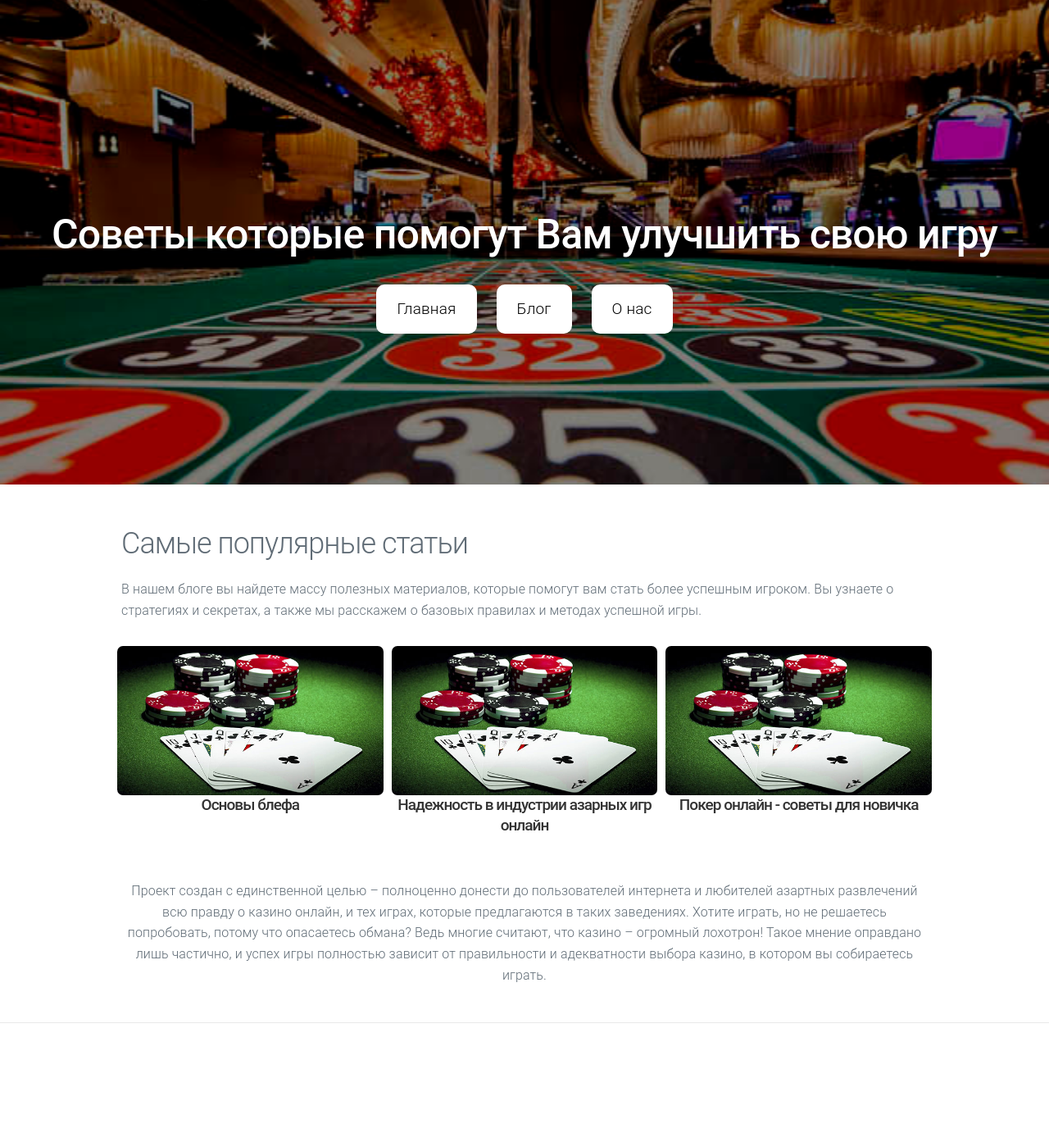
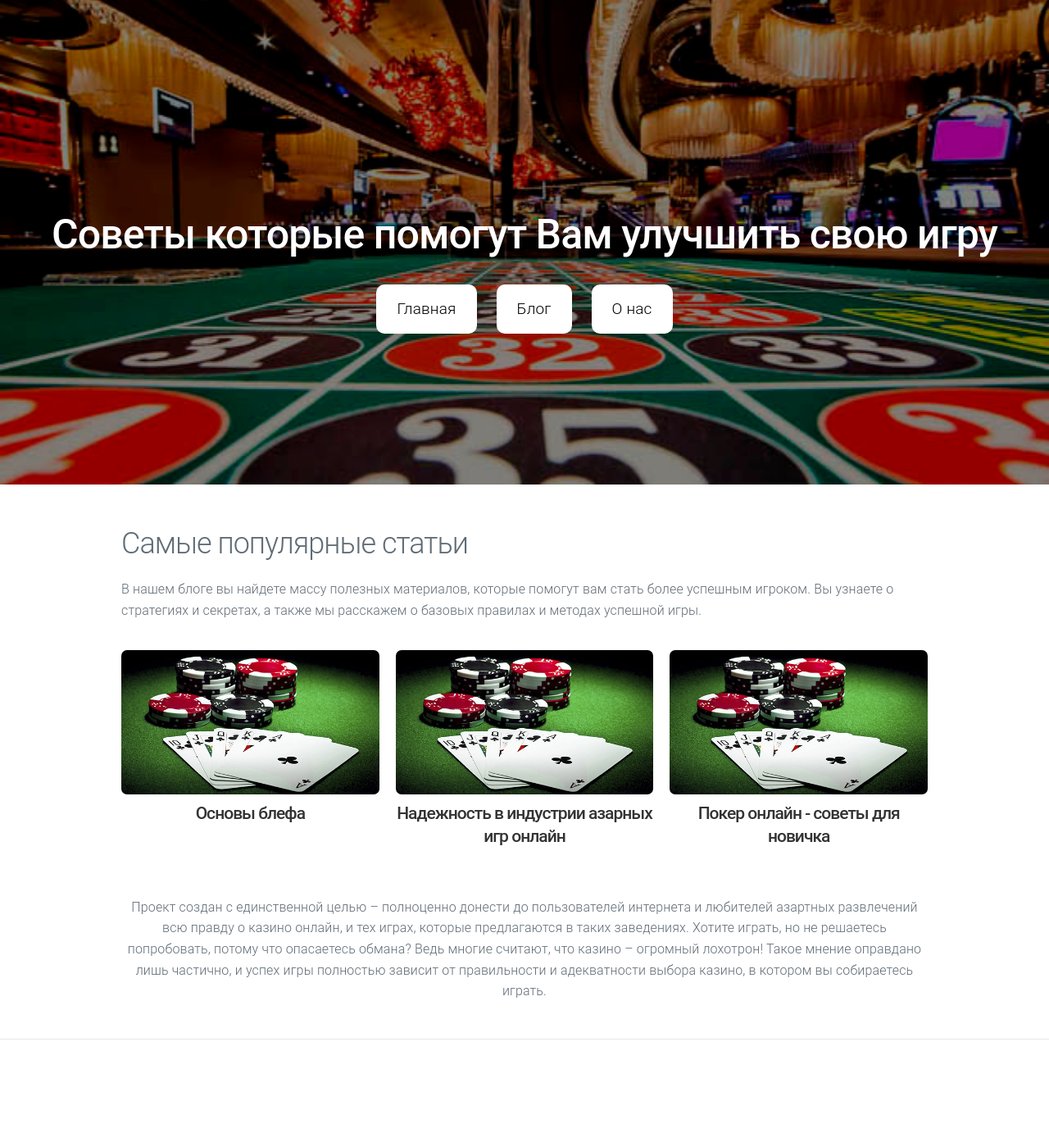
Before and after one commit to alisaklumakova/alisaklumakova.github.io, a Jekyll site: the page built from index.html, in a window 1280 px wide. Shown: the whole page at 82% size. Built offline with Jekyll 4.4.1, drawn with Linux system fonts in a browser that asks for light colours; nearby versions of some CDN libraries.

Commit message:
Update default.html

```diff
--- a/_layouts/default.html
+++ b/_layouts/default.html
@@ -29,8 +29,9 @@
         <style type="text/css">
         a {text-decoration: none;}
         .tit-p {
+          padding-top: 10px;
           font-weight: 500;
-          font-size: 19px;
+          font-size: 21px;
           color: #333;
           text-align: center;
           text-decoration: none;
@@ -44,9 +45,9 @@
         }
         .post-1 {
           text-align: center;
-             border: 1px solid rgba(9, 9, 9, 0.1)
-          margin:1%;
-          padding: 5px;
+          border: 1px solid rgba(9, 9, 9, 0.1)
+          margin:2%;
+          padding: 10px;
           display: inline-block;
           vertical-align: middle;
           border-radius: 7px;
```
